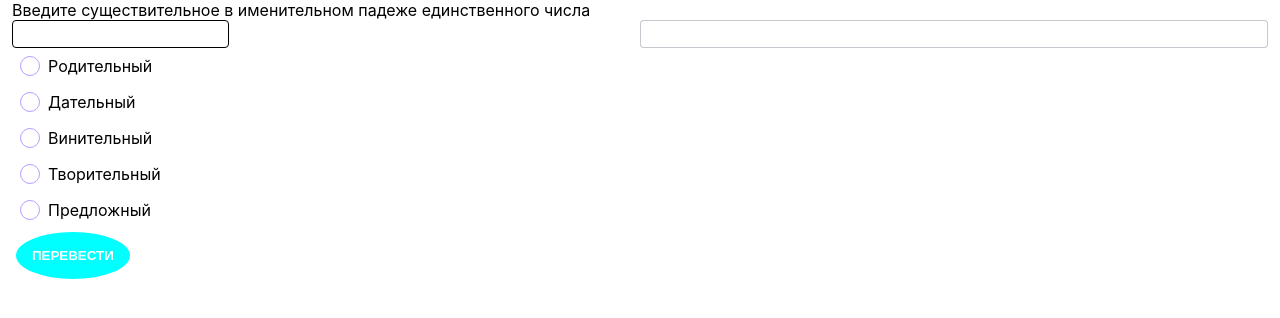
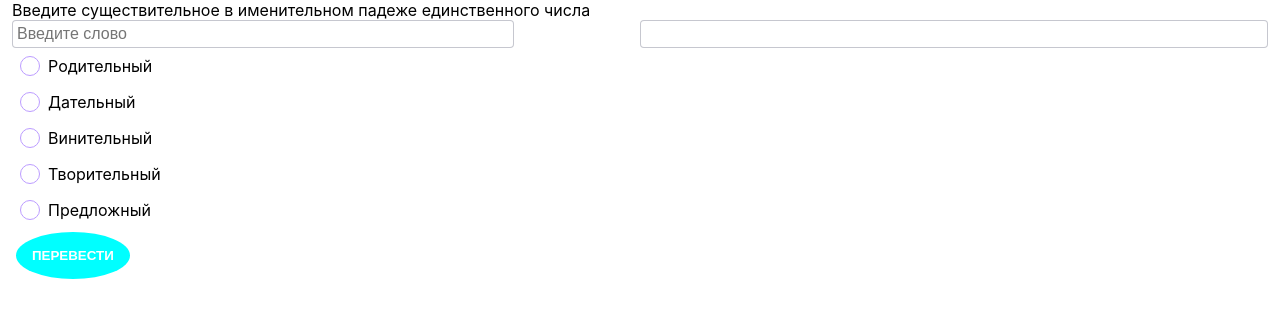
Before and after one commit to koroste1/cases-app, a React (Create React App) app: page / in a window 1280 px wide. Shown: the top 318 px of the page. Built offline with nearby package versions, Linux system fonts and the light colour scheme.

Commit message:
Add toLowerCase, more styles

```diff
--- a/src/components/Main/Main.jsx
+++ b/src/components/Main/Main.jsx
@@ -15,12 +15,12 @@ const Main = () => {
         <div className={classes.main}>
             <div className={classes.main__block}>
                 <Input onChange={(e => setWord(e.target.value))} id='input'
-                       text='Введите существительное в именительном падеже единственного числа'/>
+                       text='Введите существительное в именительном падеже единственного числа' placeholder='Введите слово'/>
                 <p className={classes.main__case}>{newWord}</p>
             </div>
             <div>
                 <Cases onChange={(e) => setValue(e.target.value)}/>
-                <Button onClick={() => word.trim().length>0 ? checkCases(value, word.trim(), setNewWord) : alert('Введите слово')}>Перевести</Button>
+                <Button onClick={() => word.trim().length>0 ? checkCases(value, word.trim().toLowerCase(), setNewWord) : alert('Введите слово')}>Перевести</Button>
             </div>
         </div>
     );
--- a/src/components/Main/Main.module.scss
+++ b/src/components/Main/Main.module.scss
@@ -10,7 +10,6 @@
   &__case{
     background: #FFFFFF;
     border: 1px solid rgba(31, 32, 65, 0.25);
-    box-sizing: border-box;
     border-radius: 4px;
     font-size: 16px;
     padding: 4px;
--- a/src/components/UI/Input/Input.module.scss
+++ b/src/components/UI/Input/Input.module.scss
@@ -7,10 +7,10 @@
   &__input {
     background: #FFFFFF;
     box-sizing: border-box;
-    border: 1px solid black;
+    border: 1px solid rgba(31, 32, 65, 0.25);
     border-radius: 4px;
     font-size: 16px;
     padding: 4px;
-
+    width: 80%;
   }
 }
```
